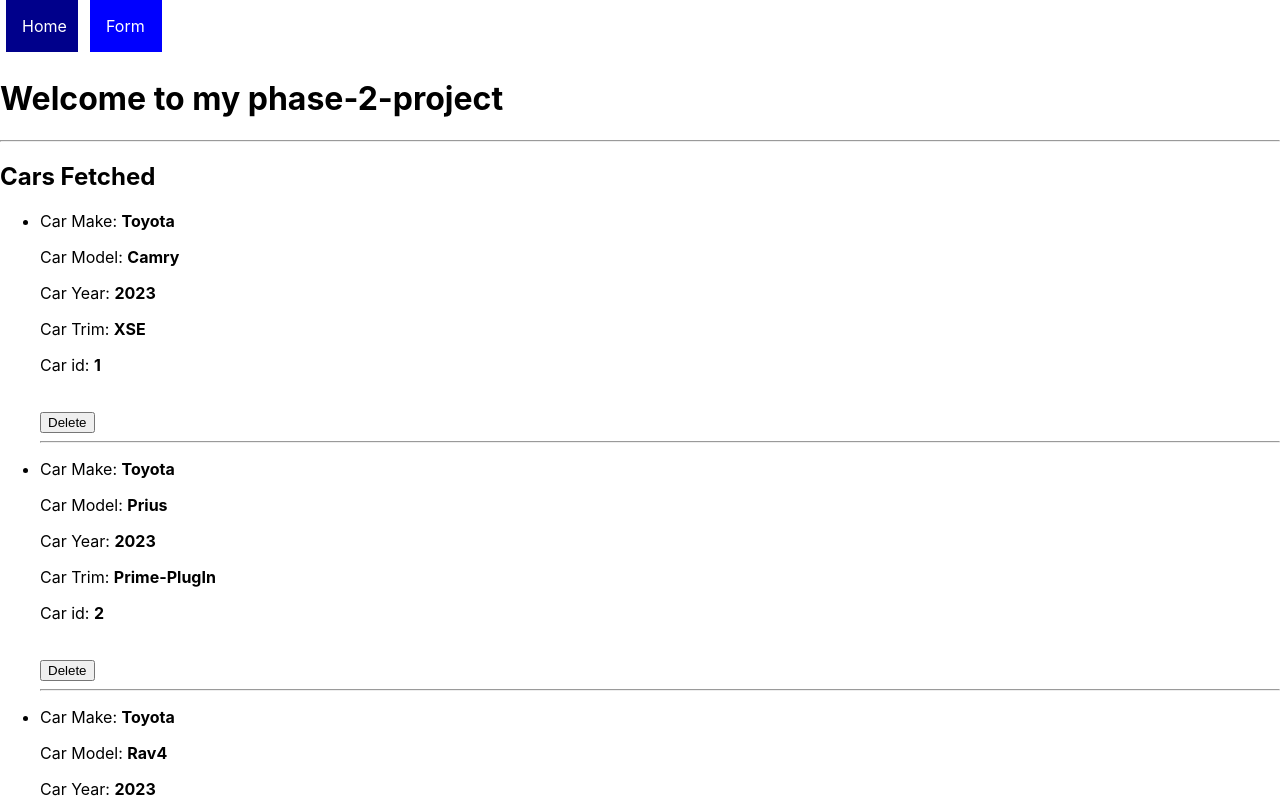
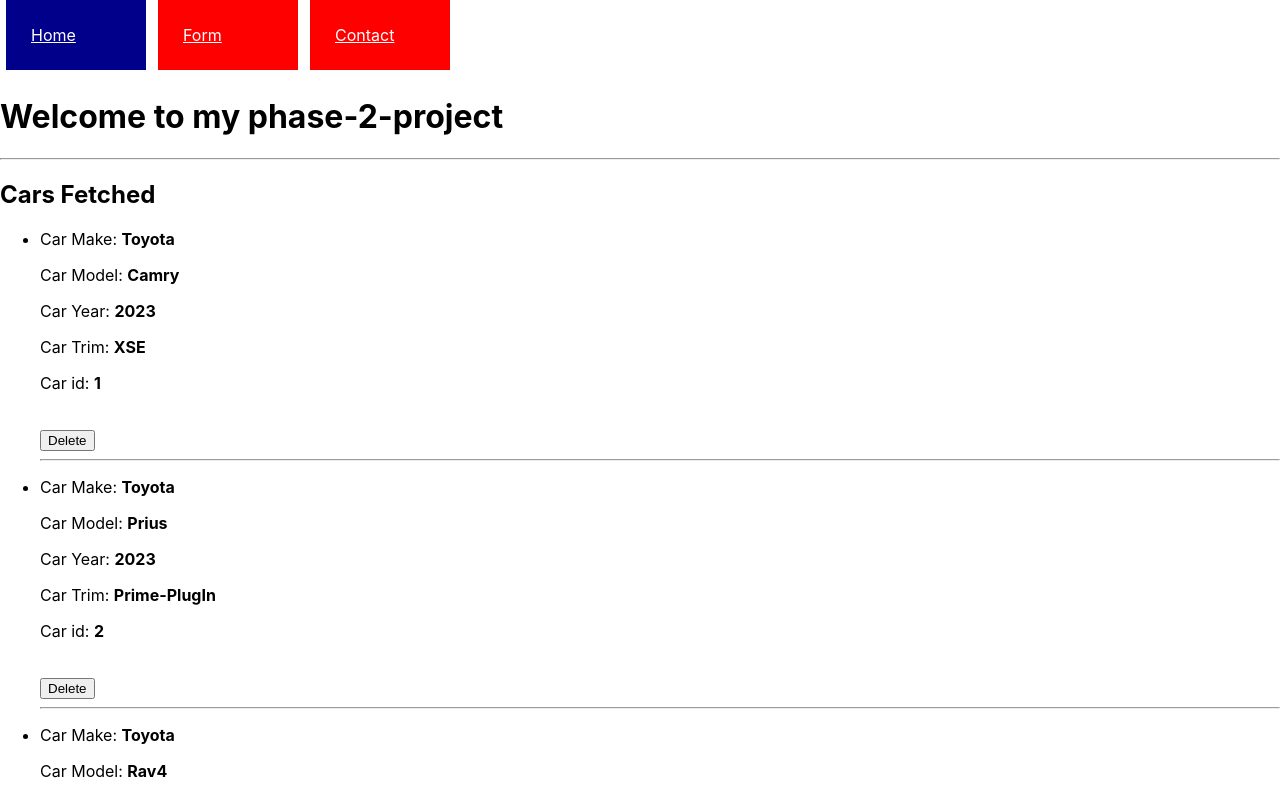
Before and after one commit to WatheqAttrah/phase-2-project, a React (Create React App) app: page / in a window 1280 px wide. Shown: the top 799 px of the page. Built offline with nearby package versions, Linux system fonts and the light colour scheme; data requests are answered from the project's data file.

Commit message:
NavBar Confirm functions

```diff
--- a/src/components/NavBar.js
+++ b/src/components/NavBar.js
@@ -1,15 +1,16 @@
 import React from "react";
 import { NavLink } from "react-router-dom";
 
-// /* Add basic styling for NavLinks */
+// Add basic styling for NavLinks
 const linkStyles = {
   display: "inline-block",
-  width: "40px",
-  padding: "16px",
-  margin: "0 6px 6px",
-  background: "blue",
-  textDecoration: "none",
+  width: "90px",
+  padding: "25px",
+  margin: "0  6px 6px",
+  background: "Red",
+  textDecoration: "animationiteration",
   color: "white",
+  Text:"canplay",
 };
 
 function NavBar() {
@@ -17,6 +18,7 @@ function NavBar() {
     <div>
       <NavLink to="/" exact style={linkStyles} activeStyle={{background: "darkblue"}}>Home</NavLink>
       <NavLink to="/Form" exact style={linkStyles} activeStyle={{background: "darkblue"}}>Form</NavLink>
+      <NavLink to="/ContactUs" exact style={linkStyles} activeStyle={{background: "darkblue"}}>Contact </NavLink>
     </div>
   )
 }
```
